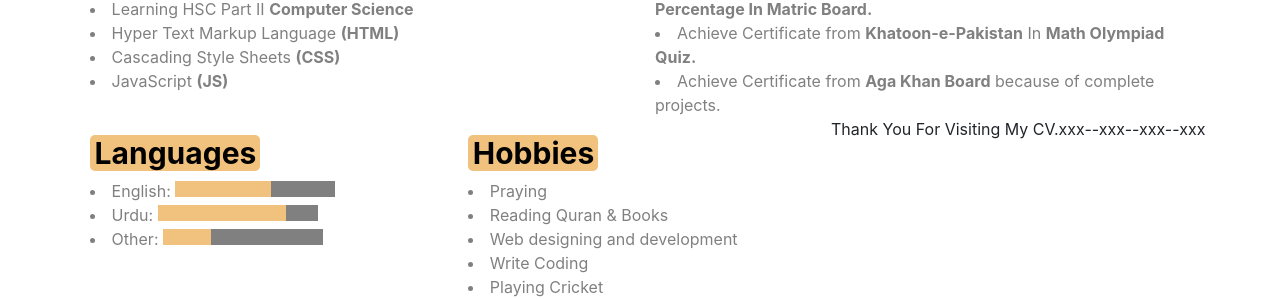
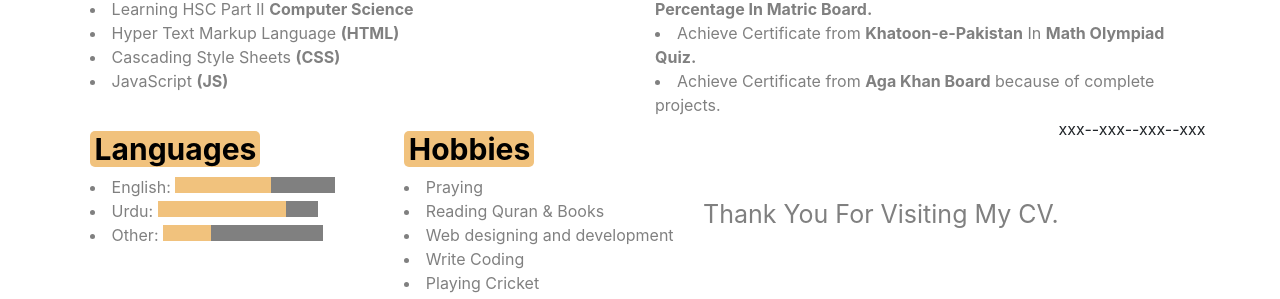
Before and after one commit to SajidNoorMuhammad/My-CV-RESUME-, a plain HTML site: page index.html in a window 1280 px wide. Shown: the part 763-1062 px from the top of the page. Drawn offline with nearby package versions, Linux system fonts and the light colour scheme.

Commit message:
give style to html tag or classes.

```diff
--- a/style.css
+++ b/style.css
@@ -127,12 +127,12 @@ progress::-moz-progress-bar {
     margin-top: 5%;
 }
 
-/* .end-one{
+.end-one{
     color: #808080;
     margin-top: 7% !important;
     font-size: 25px;
     text-align: center;
-} */
+}
 
 /* .end{
     color: #808080;
```
